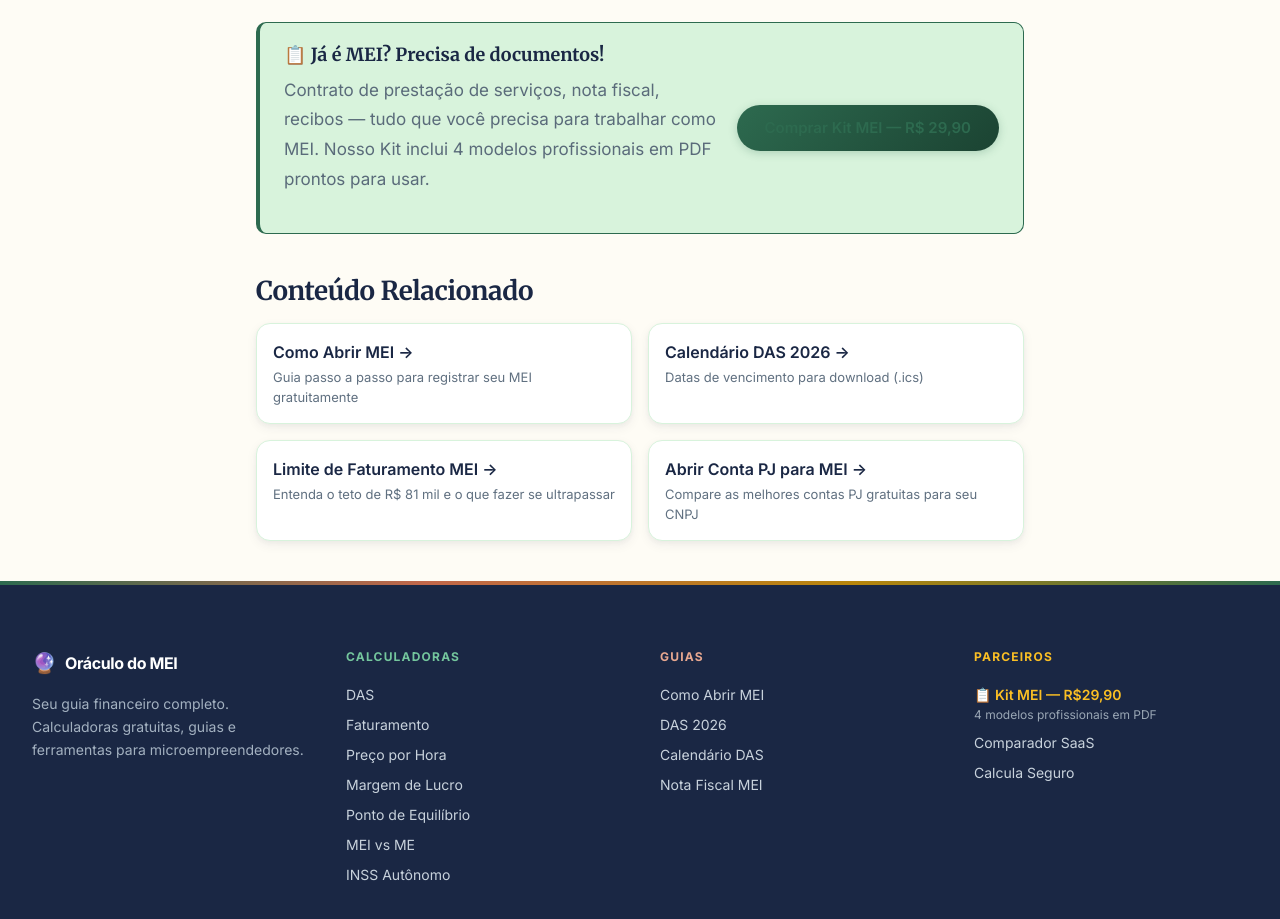
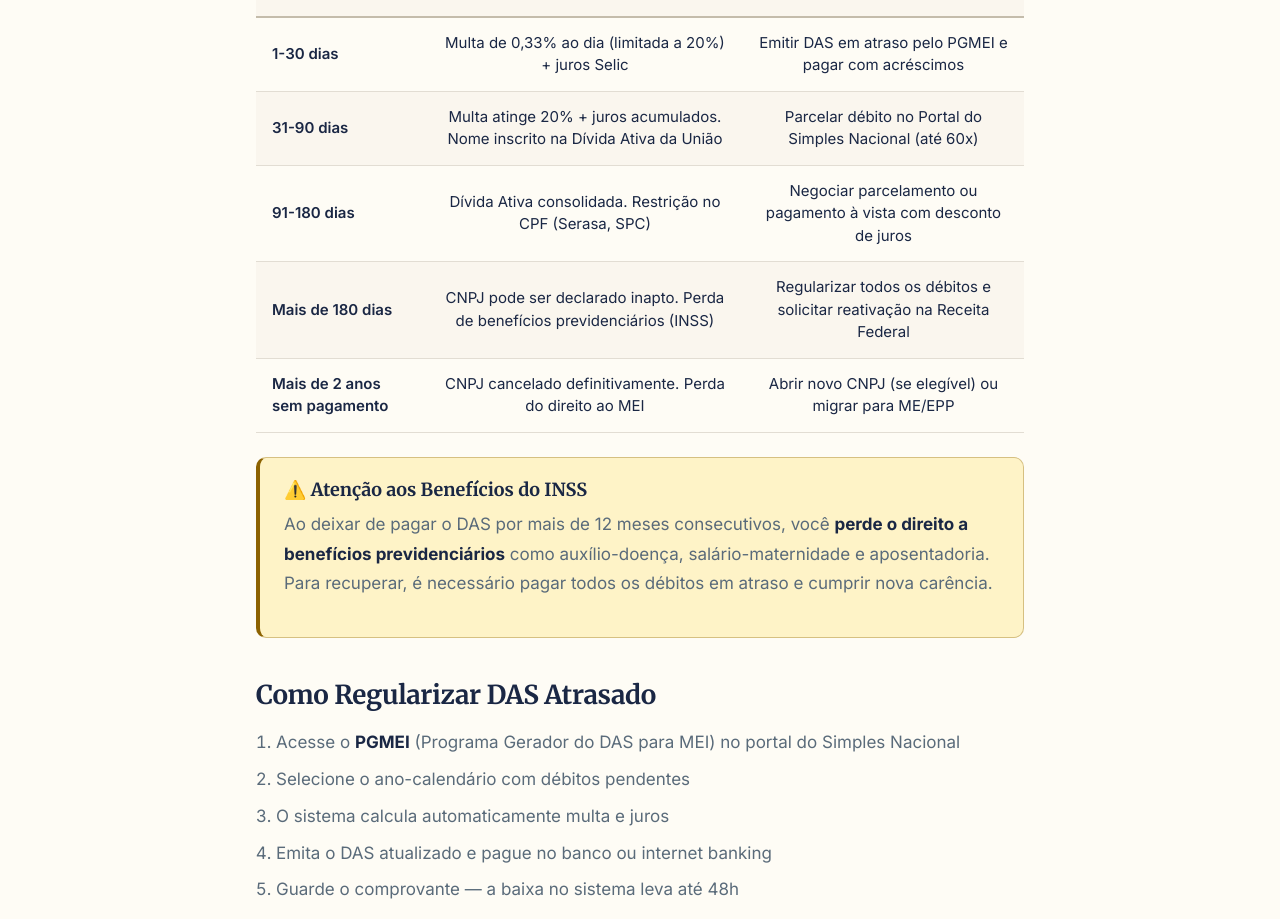
Before and after one commit to vitormdandrade/t3-mei-tools, a Next.js app: page /guias/das-mei-2026 in a window 1280 px wide. Shown: the part 1733-2652 px from the top of the page. Built offline with nearby package versions, Linux system fonts and the light colour scheme; no server answers.

Commit message:
SEO: add DAS penalties and regularization guide section (high-intent content for 'das atrasado' queries)

```diff
--- a/app/guias/das-mei-2026/page.tsx
+++ b/app/guias/das-mei-2026/page.tsx
@@ -78,6 +78,69 @@ export default function DasMei2026() {
         Veja as 12 datas de 2026, já ajustadas, no{' '}
         <a href="/calendario-das">Calendário DAS 2026</a>
         {' '}— você pode baixar o arquivo .ics para importar no Google Calendar ou Apple Calendar.
+      </p>
+
+      <h2>O que Acontece se Não Pagar o DAS?</h2>
+      <p>
+        Deixar de pagar o DAS gera consequências progressivas que podem levar ao cancelamento do seu CNPJ MEI. Entenda cada etapa:
+      </p>
+
+      <div className="overflow-x-auto my-6">
+        <table className="table-compare">
+          <thead>
+            <tr>
+              <th>Tempo de Atraso</th>
+              <th>Consequência</th>
+              <th>Como Resolver</th>
+            </tr>
+          </thead>
+          <tbody>
+            <tr>
+              <td>1-30 dias</td>
+              <td>Multa de 0,33% ao dia (limitada a 20%) + juros Selic</td>
+              <td>Emitir DAS em atraso pelo PGMEI e pagar com acréscimos</td>
+            </tr>
+            <tr>
+              <td>31-90 dias</td>
+              <td>Multa atinge 20% + juros acumulados. Nome inscrito na Dívida Ativa da União</td>
+              <td>Parcelar débito no Portal do Simples Nacional (até 60x)</td>
+            </tr>
+            <tr>
+              <td>91-180 dias</td>
+              <td>Dívida Ativa consolidada. Restrição no CPF (Serasa, SPC)</td>
+              <td>Negociar parcelamento ou pagamento à vista com desconto de juros</td>
+            </tr>
+            <tr>
+              <td>Mais de 180 dias</td>
+              <td>CNPJ pode ser declarado inapto. Perda de benefícios previdenciários (INSS)</td>
+              <td>Regularizar todos os débitos e solicitar reativação na Receita Federal</td>
+            </tr>
+            <tr>
+              <td>Mais de 2 anos sem pagamento</td>
+              <td>CNPJ cancelado definitivamente. Perda do direito ao MEI</td>
+              <td>Abrir novo CNPJ (se elegível) ou migrar para ME/EPP</td>
+            </tr>
+          </tbody>
+        </table>
+      </div>
+
+      <div className="callout callout-warning my-6">
+        <p className="callout-title">⚠️ Atenção aos Benefícios do INSS</p>
+        <p>
+          Ao deixar de pagar o DAS por mais de 12 meses consecutivos, você <strong>perde o direito a benefícios previdenciários</strong> como auxílio-doença, salário-maternidade e aposentadoria. Para recuperar, é necessário pagar todos os débitos em atraso e cumprir nova carência.
+        </p>
+      </div>
+
+      <h2>Como Regularizar DAS Atrasado</h2>
+      <ol>
+        <li>Acesse o <strong>PGMEI</strong> (Programa Gerador do DAS para MEI) no portal do Simples Nacional</li>
+        <li>Selecione o ano-calendário com débitos pendentes</li>
+        <li>O sistema calcula automaticamente multa e juros</li>
+        <li>Emita o DAS atualizado e pague no banco ou internet banking</li>
+        <li>Guarde o comprovante — a baixa no sistema leva até 48h</li>
+      </ol>
+      <p>
+        Para parcelamento, acesse o <strong>Portal do Simples Nacional</strong> → "Parcelamento" → "Parcelamento de Débitos do MEI". O valor mínimo da parcela é R$ 50,00 e o prazo máximo é de 60 meses.
       </p>
 
       <div className="callout callout-accent my-8">
```
